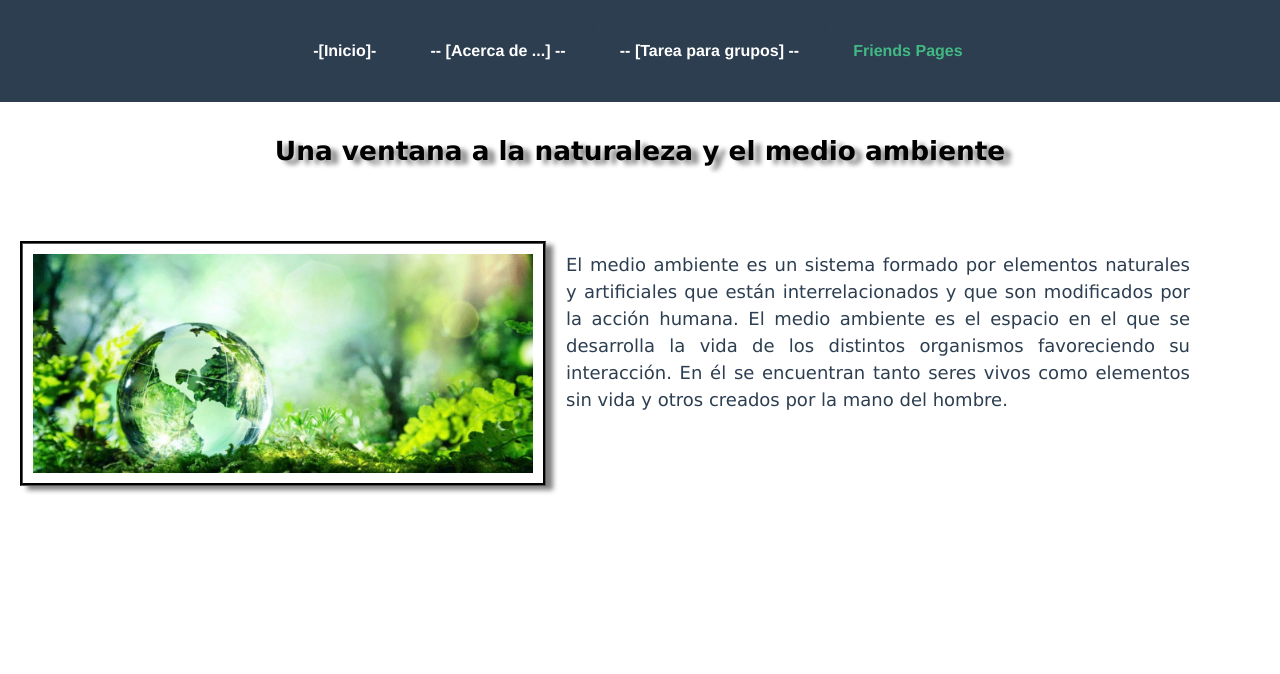
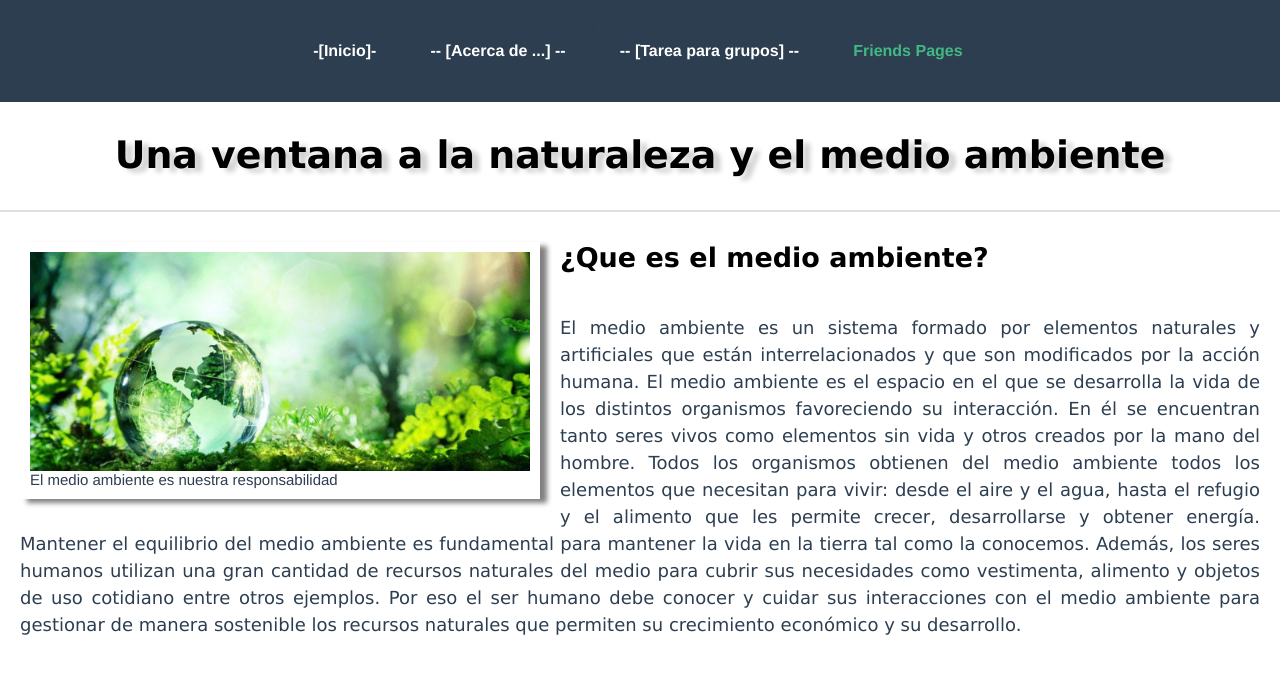
Before and after one commit to amartinezh/prosperCityVue, a Vue app: page /friends in a window 1280 px wide. Shown: the top 674 px of the page. Built offline with nearby package versions, Linux system fonts and the light colour scheme.

Commit message:
en la imagen y se añade mas texto a la pagina

```diff
--- a/src/components/Friends.vue
+++ b/src/components/Friends.vue
@@ -1,14 +1,28 @@
 <template>
 <div class="new-component">
     <h1>{{ msg }}</h1>
+    <hr>
     <ul>
      <li>
-     <h2><img src="../assets/paisaje.jpeg" width="500" height="50" alt="Imagen de paisaje"></h2>
+     <h2><img src="../assets/paisaje.jpeg" width="500" height="50" alt="Imagen de paisaje">
+     <figcaption>El medio ambiente es nuestra responsabilidad</figcaption></h2>
+     <h3>¿Que es el medio ambiente?</h3>
       <p>El medio ambiente es un sistema formado por elementos naturales y artificiales que
       están interrelacionados y que son modificados por la acción humana.
       El medio ambiente es el espacio en el que se desarrolla la vida de
       los distintos organismos favoreciendo su interacción. En él se encuentran
       tanto seres vivos como elementos sin vida y otros creados por la mano del hombre.
+      Todos los organismos obtienen del medio ambiente todos los elementos que necesitan
+      para vivir: desde el aire y el agua, hasta el refugio y el alimento que les permite
+      crecer, desarrollarse y obtener energía. Mantener el equilibrio del medio ambiente es
+      fundamental para mantener la vida en la tierra tal como la conocemos.
+
+      Además, los seres humanos utilizan una gran cantidad de recursos naturales del medio
+      para cubrir sus necesidades como vestimenta, alimento y objetos de uso cotidiano entre
+      otros ejemplos. Por eso el ser humano debe conocer y cuidar sus interacciones con el
+      medio ambiente para gestionar de manera sostenible los recursos naturales que permiten
+      su crecimiento económico y su desarrollo.
+
       </p>
      </li>
     </ul>
@@ -29,29 +43,49 @@ export default defineComponent({
 
 <style scoped>
 
+figcaption {
+  font-size: 15px;
+  text-align: left;
+}
+hr {
+  height: 2px;
+  background-color: gray;
+}
 h1 {
+    font-size: 23px;
     font-weight: bold;
-    text-shadow: 7px 4px 5px gray;
+    text-shadow: 7px 4px 5px rgb(209, 208, 208);
     margin: 40px;
     font-size-adjust: calc(0.9);
     font-family: Verdana, Geneva, Tahoma, sans-serif;
     color: black;
 
 }
+h3 {
+  font-size: 27px;
+  font-family: Verdana, Geneva, Tahoma, sans-serif;
+  color: black;
+  font-weight: bold ;
+  text-align: left;
+  padding: 20px;
+  margin: 10px;
+}
 p {
     text-align: justify;
     vertical-align: text-top;
-    padding: 30px;
-    margin: 60px;
+    padding: 10px;
+    margin: 10px;
     font-size: large;
     font-style: normal;
     font-family: Verdana, Geneva, Tahoma, sans-serif;
+}
+p ::first-letter{
+  font-size: 100%;
 }
 h2 {
     box-shadow: 7px 4px 5px gray;
     padding: 10px;
     margin: 20px;
-    border: groove black;
     float: left;
 }
 </style>
```
